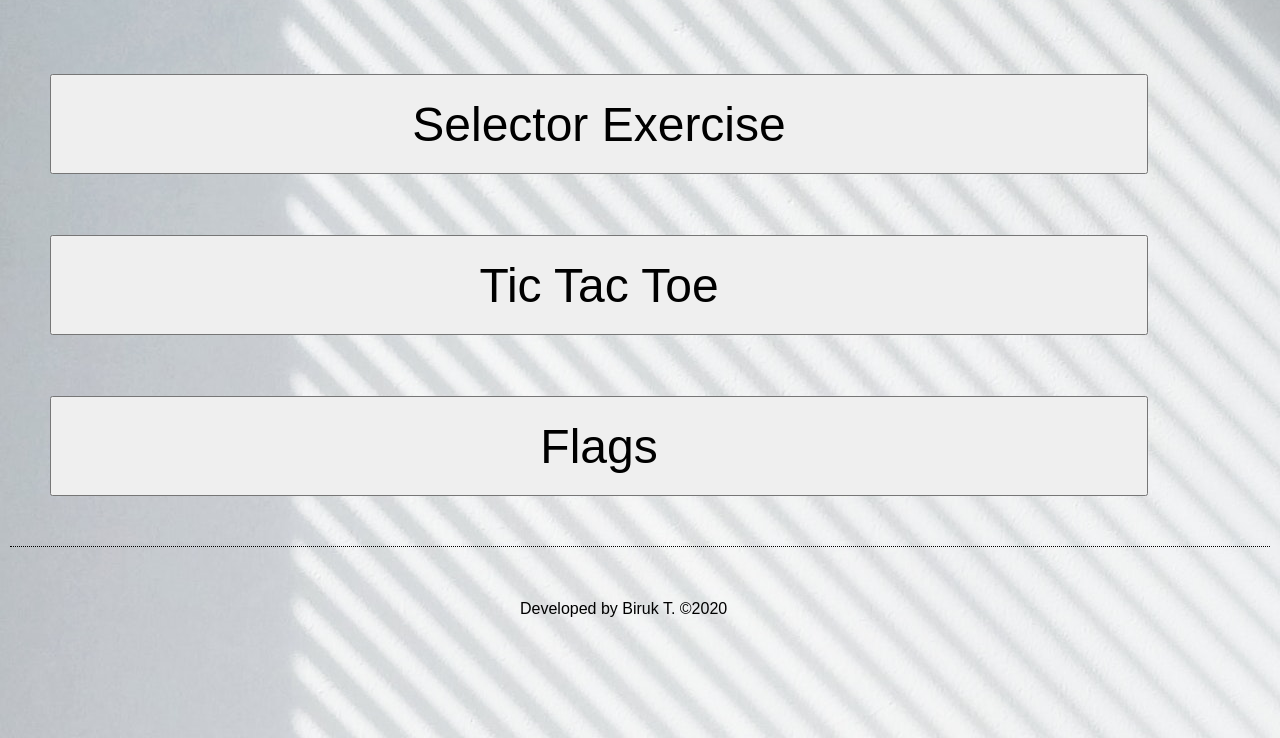
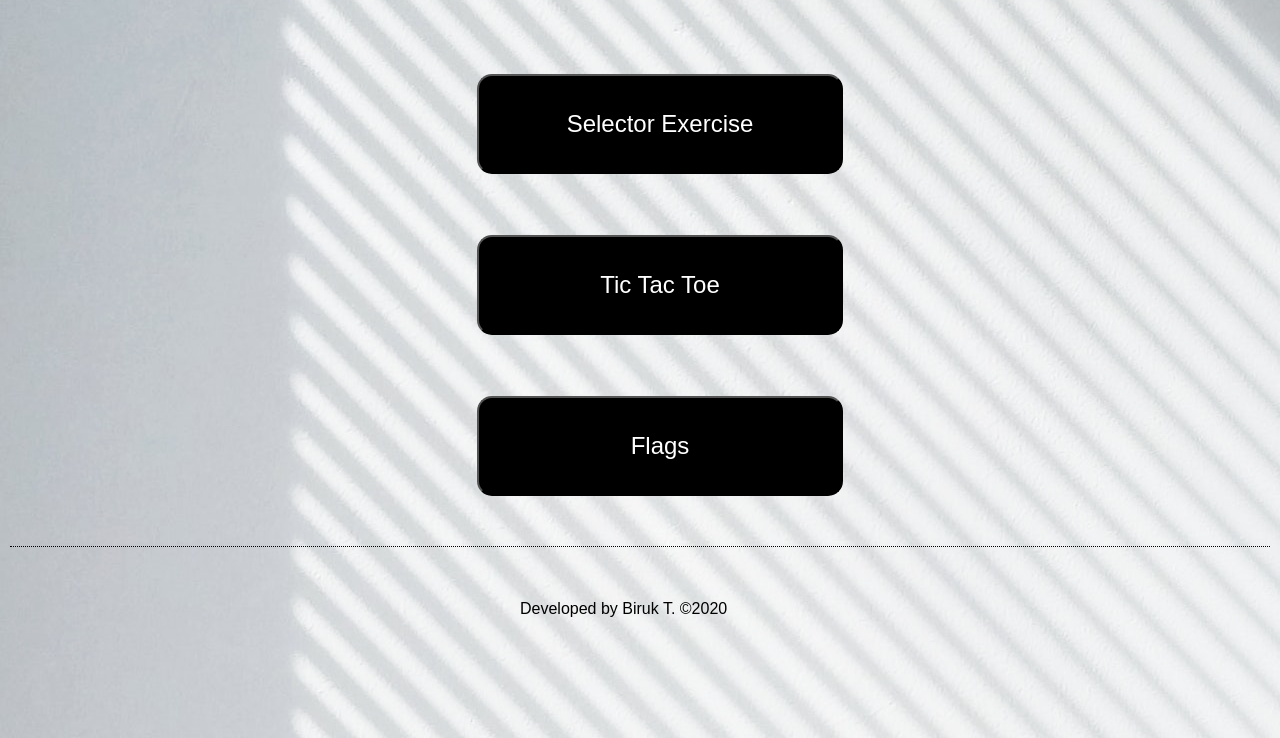
Before and after one commit to Biruk-Tesfaye-Legesse-IT/MyCv, a plain HTML site: page MyWorks.html in a window 1280 px wide. Shown: the part 62-800 px from the top of the page. Drawn offline with Linux system fonts and the light colour scheme.

Commit message:
Final changes for Assignment V.

```diff
--- a/MyWorks.html
+++ b/MyWorks.html
@@ -21,12 +21,9 @@
 
     <ul>
         <div>
-        <button onclick="window.location.href = './selectorsExercise.html';">Selector Exercise</button>
-        <button onclick="window.location.href = './tictactoe.html';">Tic Tac Toe</button>
-        <button onclick="window.location.href = './flags.html';">Flags</button>
-        </div>
-
-
+            <a href="./selectorsExercise.html" target="_blank" style="text-decoration:none"><button id="back">Selector Exercise</button></a>
+            <a href="./tictactoe.html" target="_blank" style="text-decoration:none"><button id="back">Tic Tac Toe</button></a>
+            <a href="./flags.html" target="_blank" style="text-decoration:none"><button id="back">Flags</button></a>
     </ul>
     <section class="topbord">
         <footer class="footer">
--- a/assets/css/style.css
+++ b/assets/css/style.css
@@ -94,16 +94,20 @@ img{
 }
 
 button{
-    /* background-color:black; */
-    /* color: white; */
-    align-items: ;
 
+    background-color:black;
+    color: white;
     height: 100px;
-    font-size:300%;
-    width: 90%;
+    font-size:150%;
+    width: 30%;
+    margin-top: 5%;
+    border-radius:15px;
 
-    margin-top: 5%;
+    margin-left: 35%;
+
 }
+
+
 
 #border{
     border-bottom: 1px dotted black;
@@ -137,7 +141,7 @@ button{
     /* width: 30%; */
     float: left;
     padding-left: 3%;
-
+   margin-top: -3%;
 
   }
 
@@ -156,7 +160,7 @@ button{
     margin-left: 2%;
     margin-top: 3%;
     display: flex;
-    margin-bottom: -10%;
+    margin-bottom: -6%;
 
 }
 
```
Also changed, not shown: assets/css/tictactoe.css (+6 -11 lines), blog.html (+3 -3 lines).
